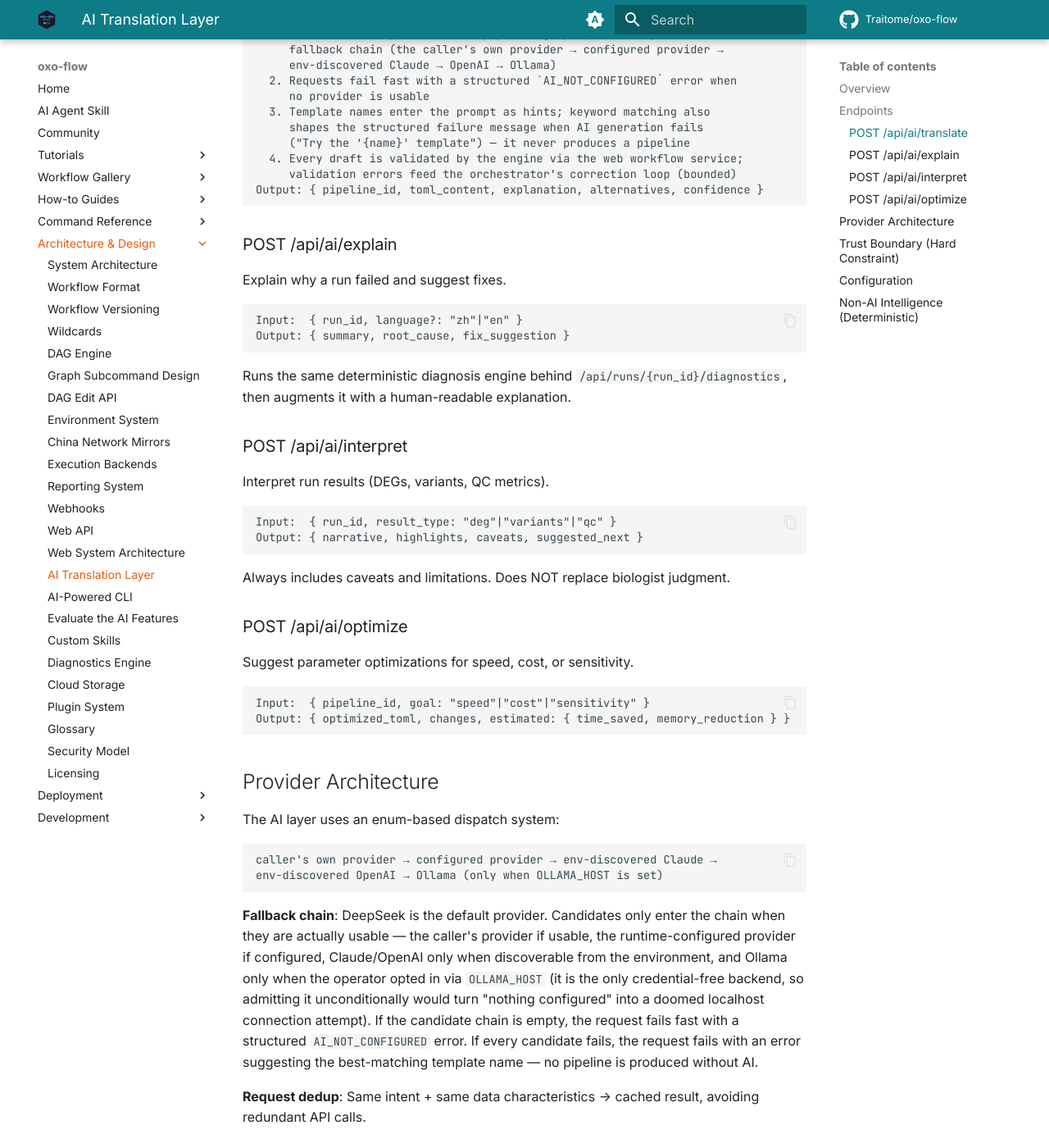
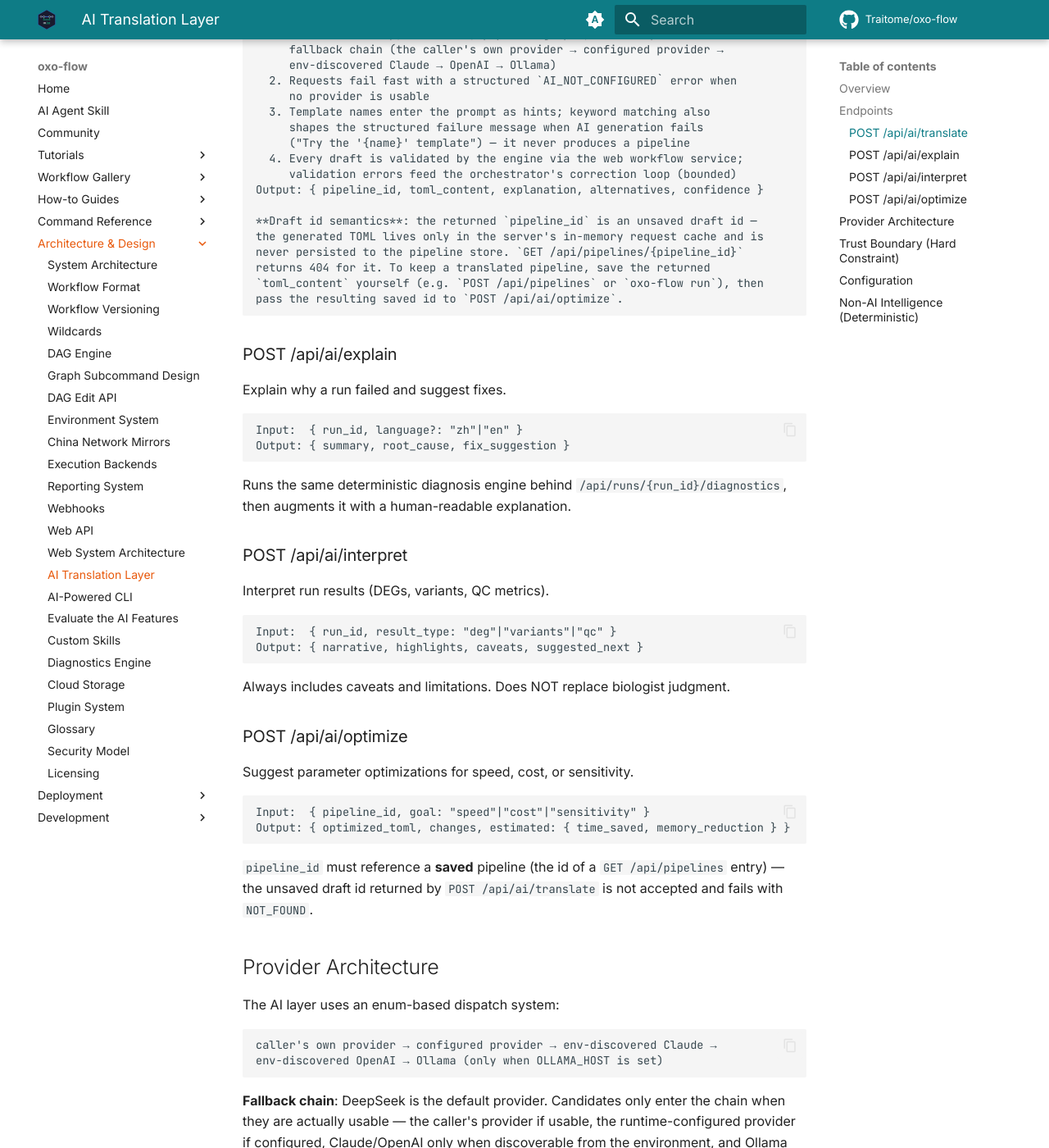
Before and after one commit to Traitome/oxo-flow, an MkDocs documentation site: the page built from docs/guide/src/reference/ai-translation.md, in a window 1280 px wide and 1400 px high, scrolled down 771 px. Shown: the whole window at 82% size. Built offline with MkDocs 1.6.1 and Material for MkDocs 9.7.7, drawn with Linux system fonts in a browser that asks for light colours; comment, search, counter and statistics services are not loaded; the version menu is left out.

Commit message:
docs(ai): clarify translate draft-id vs saved pipeline_id semantics
The pipeline_id returned by POST /api/ai/translate is an unsaved draft
id (in-memory request cache only) — GET /api/pipelines/{id} returns 404
for it, and POST /api/ai/optimize requires a saved pipeline id. State
both facts on the affected reference lines.

Found during live web-API battery testing (task #160).

Co-Authored-By: Claude <noreply@anthropic.com>

````diff
--- a/docs/guide/src/reference/ai-translation.md
+++ b/docs/guide/src/reference/ai-translation.md
@@ -39,6 +39,13 @@ Process (one harness across all generation surfaces):
   4. Every draft is validated by the engine via the web workflow service;
      validation errors feed the orchestrator's correction loop (bounded)
 Output: { pipeline_id, toml_content, explanation, alternatives, confidence }
+
+**Draft id semantics**: the returned `pipeline_id` is an unsaved draft id —
+the generated TOML lives only in the server's in-memory request cache and is
+never persisted to the pipeline store. `GET /api/pipelines/{pipeline_id}`
+returns 404 for it. To keep a translated pipeline, save the returned
+`toml_content` yourself (e.g. `POST /api/pipelines` or `oxo-flow run`), then
+pass the resulting saved id to `POST /api/ai/optimize`.
 ```
 
 ### POST /api/ai/explain
@@ -73,6 +80,10 @@ Suggest parameter optimizations for speed, cost, or sensitivity.
 Input:  { pipeline_id, goal: "speed"|"cost"|"sensitivity" }
 Output: { optimized_toml, changes, estimated: { time_saved, memory_reduction } }
 ```
+
+`pipeline_id` must reference a **saved** pipeline (the id of a
+`GET /api/pipelines` entry) — the unsaved draft id returned by
+`POST /api/ai/translate` is not accepted and fails with `NOT_FOUND`.
 
 ## Provider Architecture
 
````
